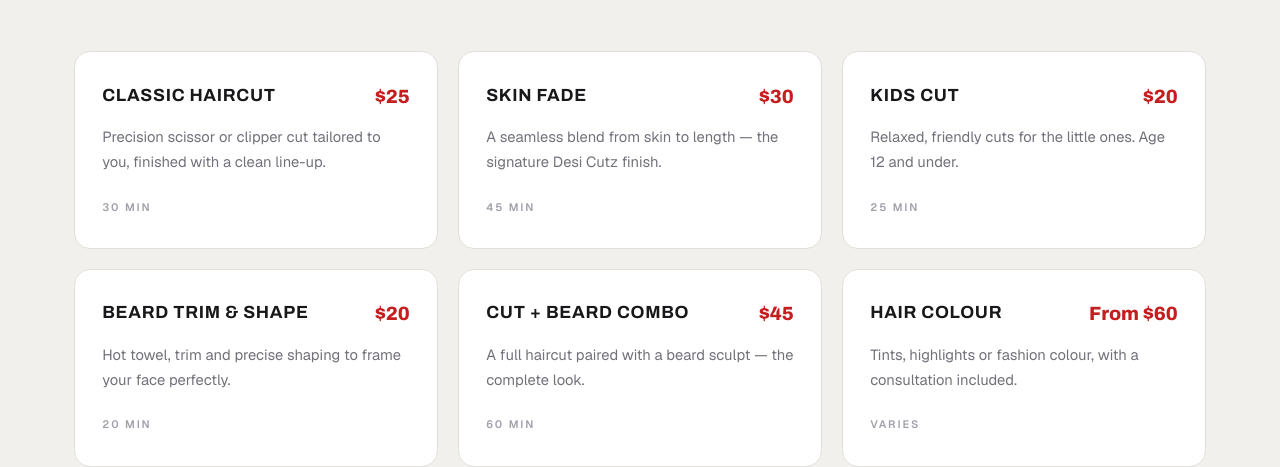
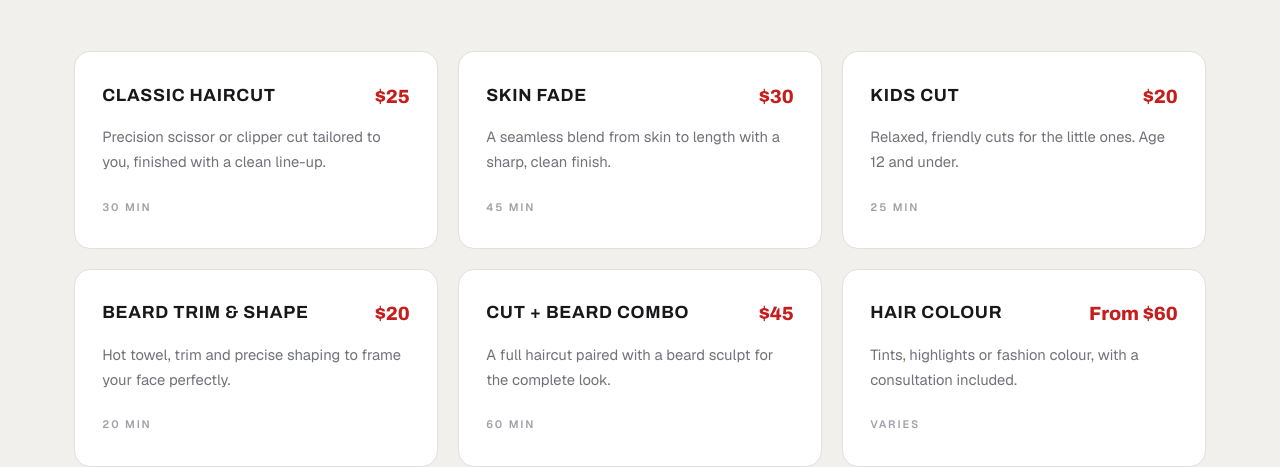
Before and after one commit to Harish3741/desi-cutz-glenwood, a Next.js app: page /desi-cutz-glenwood/ in a window 1280 px wide. Shown: the part 1120-1587 px from the top of the page. Built offline with nearby package versions, Linux system fonts and the light colour scheme.

Commit message:
Remove em dashes from service descriptions
Co-Authored-By: Claude Sonnet 4.6 <noreply@anthropic.com>
Claude-Session: https://claude.ai/code/session_01UuaHBgqddxKypcMipnF4Zt

```diff
--- a/components/Services.tsx
+++ b/components/Services.tsx
@@ -1,9 +1,9 @@
 const services = [
   { name: "Classic Haircut", desc: "Precision scissor or clipper cut tailored to you, finished with a clean line-up.", price: "$25", duration: "30 min" },
-  { name: "Skin Fade", desc: "A seamless blend from skin to length — the signature Desi Cutz finish.", price: "$30", duration: "45 min" },
+  { name: "Skin Fade", desc: "A seamless blend from skin to length with a sharp, clean finish.", price: "$30", duration: "45 min" },
   { name: "Kids Cut", desc: "Relaxed, friendly cuts for the little ones. Age 12 and under.", price: "$20", duration: "25 min" },
   { name: "Beard Trim & Shape", desc: "Hot towel, trim and precise shaping to frame your face perfectly.", price: "$20", duration: "20 min" },
-  { name: "Cut + Beard Combo", desc: "A full haircut paired with a beard sculpt — the complete look.", price: "$45", duration: "60 min" },
+  { name: "Cut + Beard Combo", desc: "A full haircut paired with a beard sculpt for the complete look.", price: "$45", duration: "60 min" },
   { name: "Hair Colour", desc: "Tints, highlights or fashion colour, with a consultation included.", price: "From $60", duration: "Varies" },
 ];
 
```
